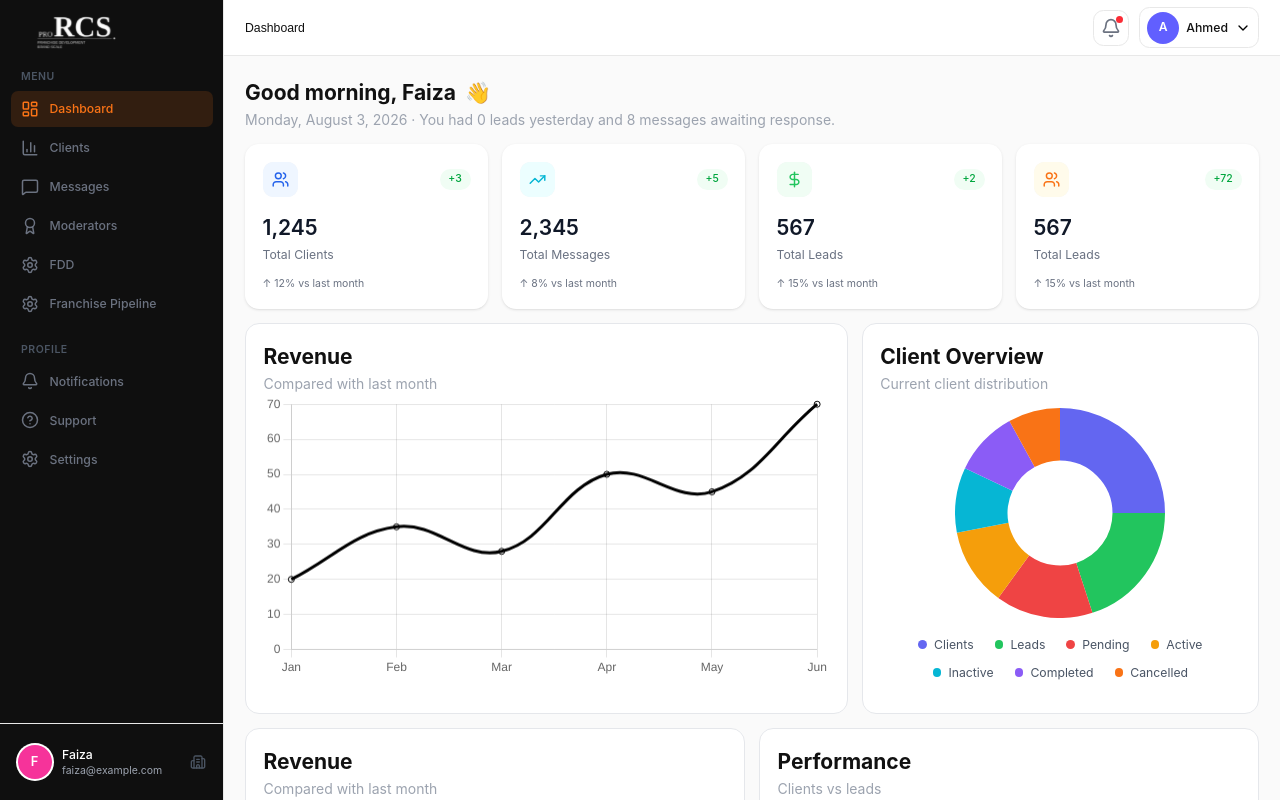
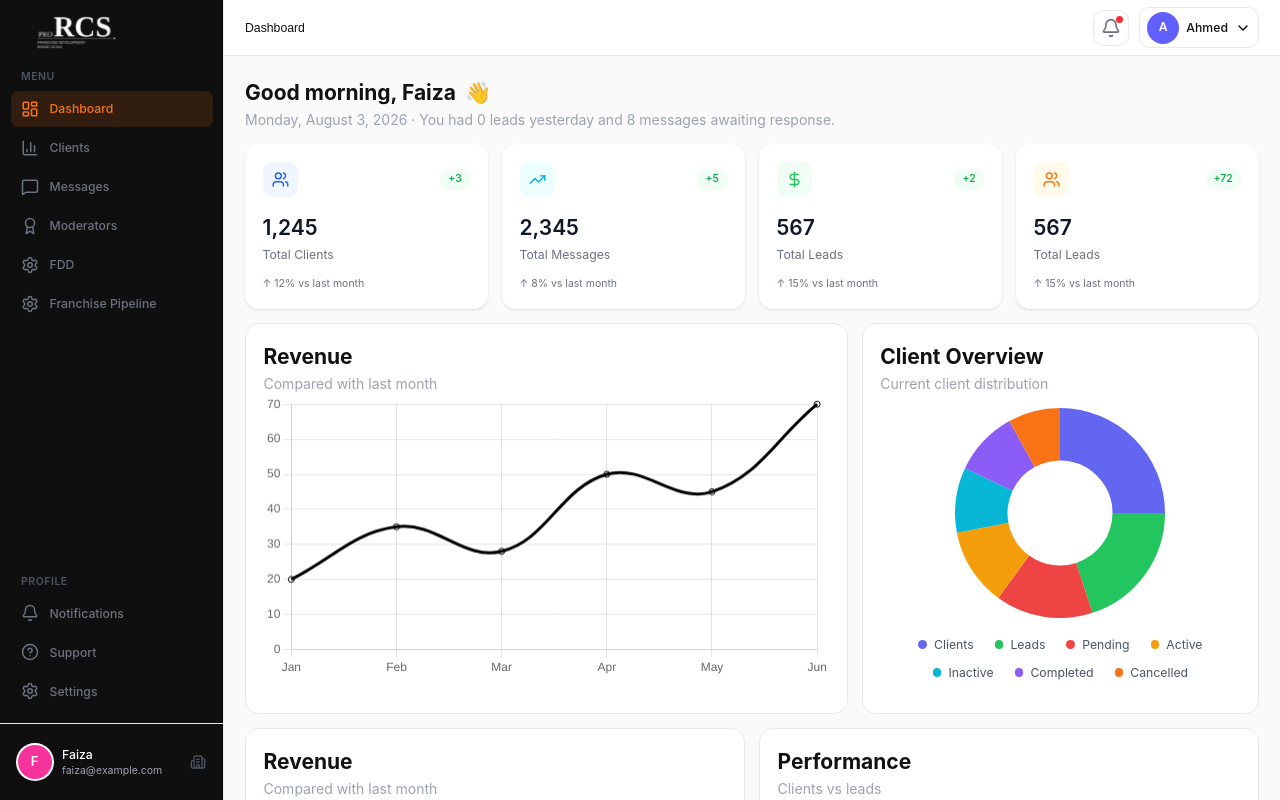
Before and after one commit to hamza-nafasat/rcs-frontend, a React (Vite) app: page /dashboard in a window 1280 px wide. Built offline with nearby package versions, Linux system fonts and the light colour scheme.

Commit message:
Profile Section shift at bottom

```diff
--- a/src/components/layouts/Sidebar.jsx
+++ b/src/components/layouts/Sidebar.jsx
@@ -92,8 +92,9 @@ const Sidebar = ({ isOpen, onClose, user }) => {
               </NavLink>
             ))}
           </div>
+        </nav>
 
-          <div className="pt-6">
+        <div className="px-3 pb-4">
           <SectionTitle>Profile</SectionTitle>
           <div className="space-y-1">
             {profileItems.map(({ label, to, icon: Icon }) => (
@@ -109,7 +110,6 @@ const Sidebar = ({ isOpen, onClose, user }) => {
             ))}
           </div>
         </div>
-        </nav>
 
         <div
           className="border-t px-3 py-4"
```
Lines whose indentation alone changed are shown as unchanged.
